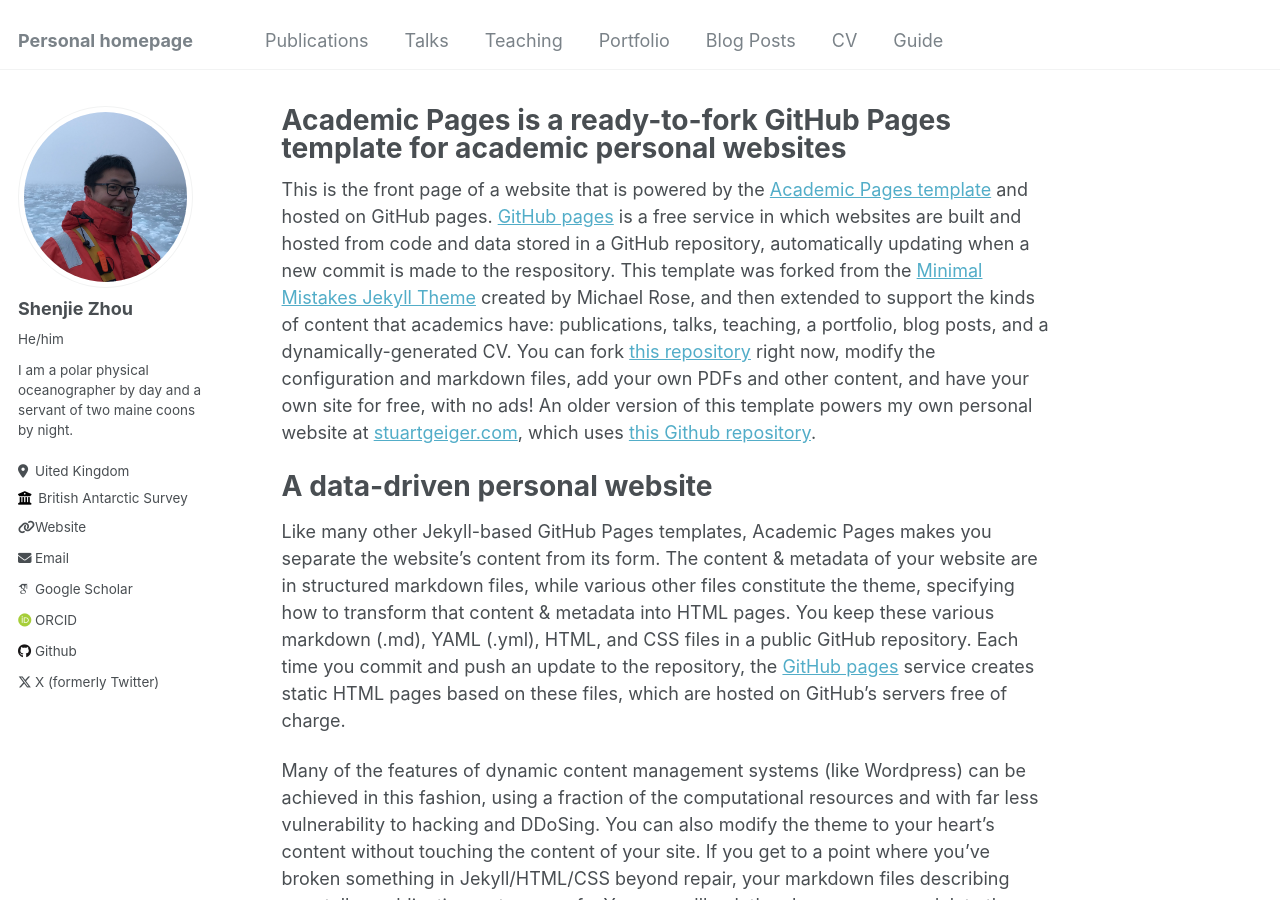
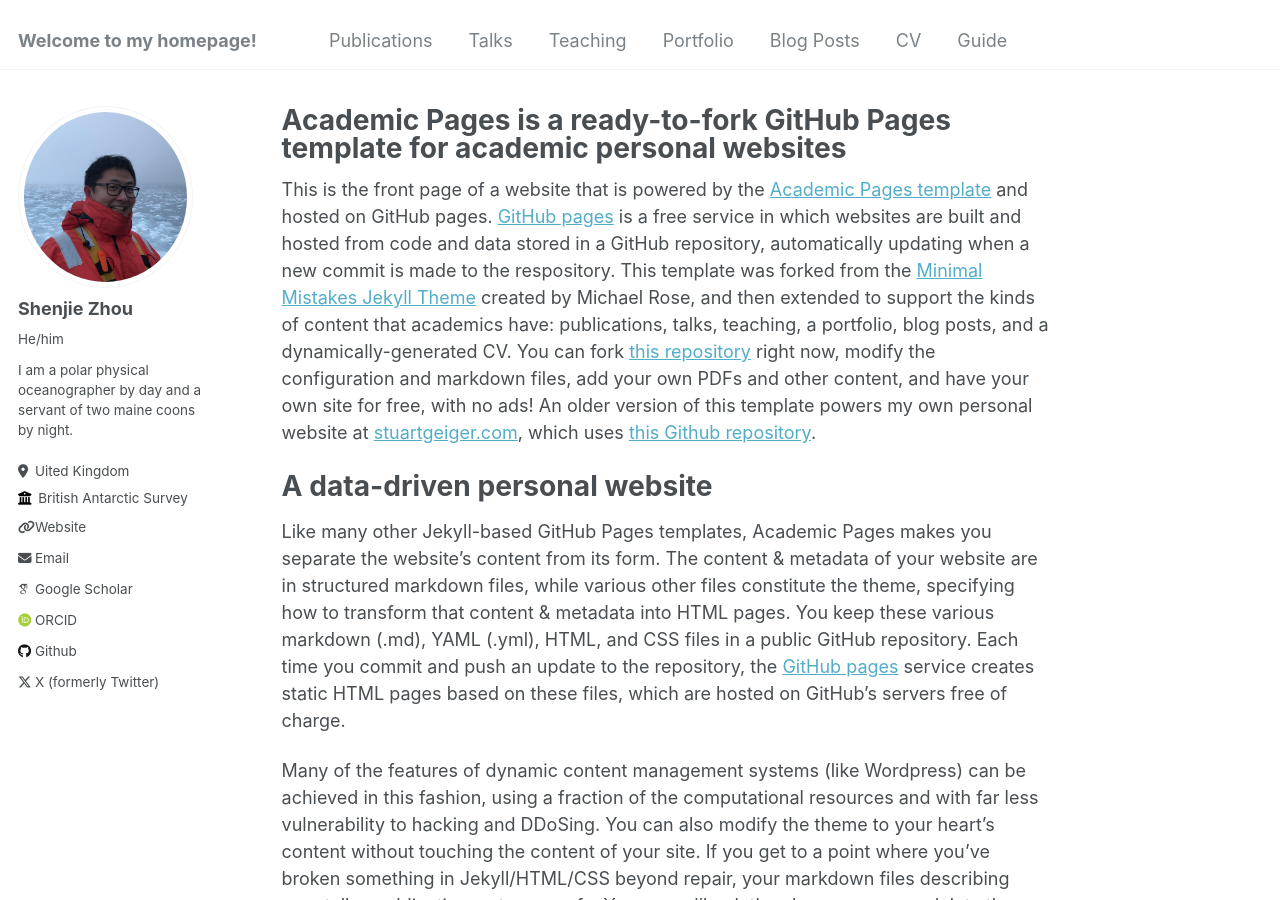
Before and after one commit to ShenjieZhouBAS/ShenjieZhouBAS.github.io, a Jekyll site: the page built from _pages/about.md, in a window 1280 px wide and 900 px high. Built offline with Jekyll 4.4.1, drawn with Linux system fonts in a browser that asks for light colours; some web fonts are replaced.

Commit message:
Update _config.yml

```diff
--- a/_config.yml
+++ b/_config.yml
@@ -8,7 +8,7 @@
 
 # Basic Site Settings
 locale                   : "en-GB"
-title                    : "Personal homepage"
+title                    : "Welcome to my homepage!"
 title_separator          : "-"
 name                     : &name "Shenjie Zhou"
 description              : &description "I am a polar physical oceanographer by day and a servant of two maine coons by night."
```
